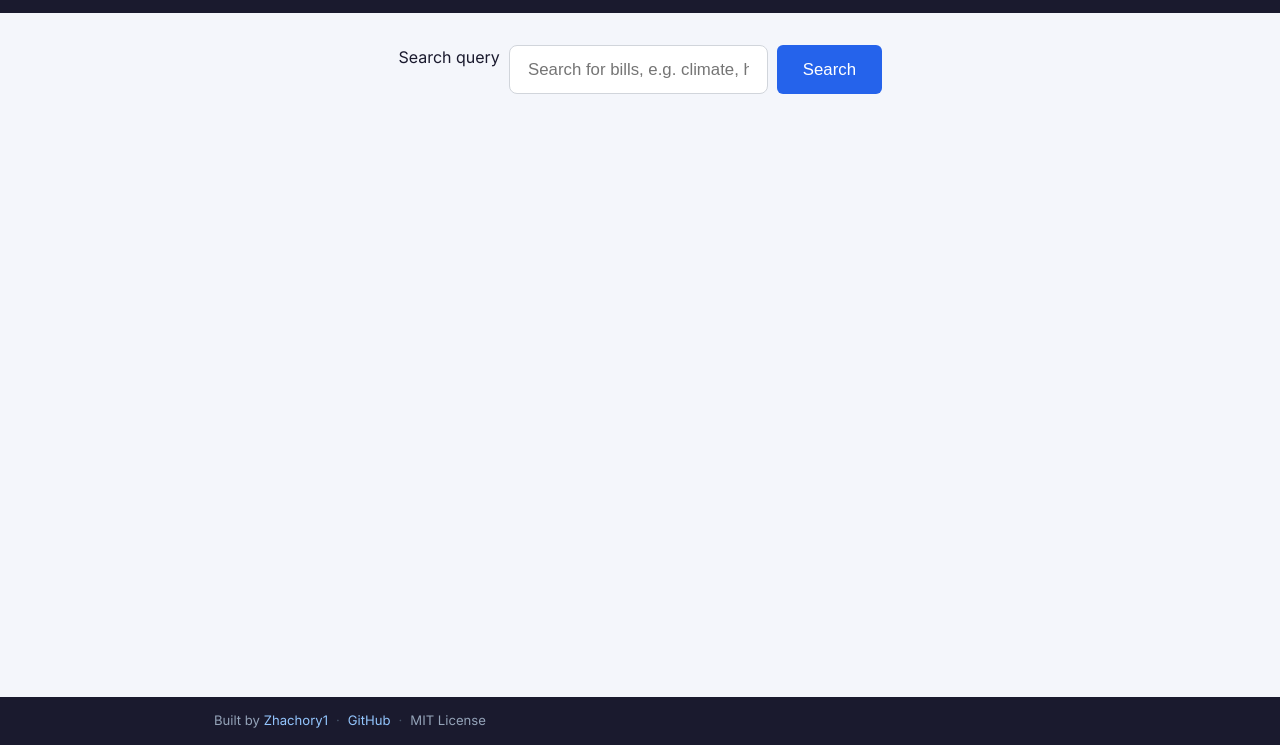
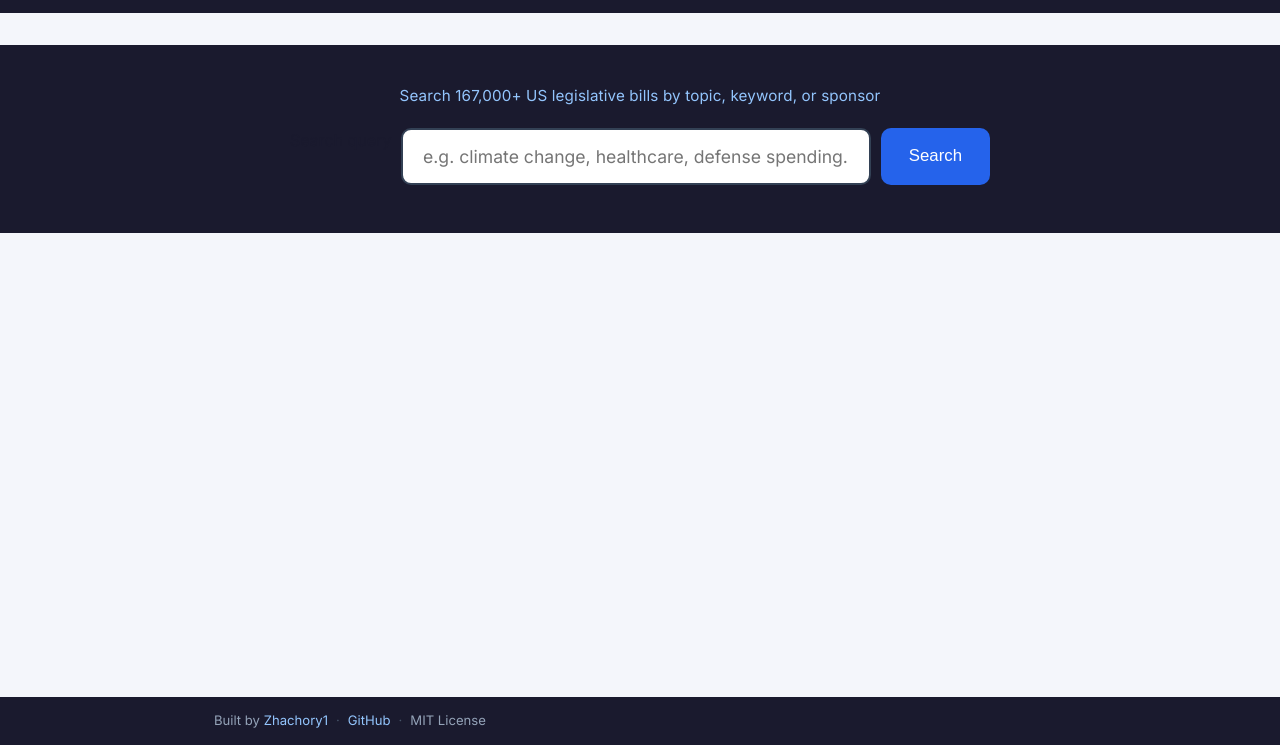
Before and after one commit to Zhachory1/bill-ingestion-pipelines, a plain HTML site: page static/index.html in a window 1280 px wide. Shown: the part 55-800 px from the top of the page. Drawn offline with Linux system fonts and the light colour scheme.

Commit message:
fix: search hero layout — full-width bar, tagline, dark background panel
Moves the search form into a dedicated hero section spanning the full
page width. Input is now 700px wide, centered, with larger padding and
font. Adds a tagline describing the corpus size.

Co-Authored-By: Claude Sonnet 4.6 <noreply@anthropic.com>

```diff
--- a/static/index.html
+++ b/static/index.html
@@ -20,20 +20,23 @@
         </div>
     </header>
 
-    <main class="container">
+    <div class="search-hero">
+        <p class="search-tagline">Search 167,000+ US legislative bills by topic, keyword, or sponsor</p>
         <form id="search-form" class="search-form" role="search" aria-label="Search bills">
             <label for="search-input" class="visually-hidden">Search query</label>
             <input
                 type="text"
                 id="search-input"
                 name="q"
-                placeholder="Search for bills, e.g. climate, healthcare..."
+                placeholder="e.g. climate change, healthcare, defense spending..."
                 autocomplete="off"
                 aria-label="Search bills"
             >
             <button type="submit">Search</button>
         </form>
+    </div>
 
+    <main class="container">
         <div id="loading" class="loading" hidden aria-live="polite">Searching...</div>
         <div id="error" class="error" hidden role="alert"></div>
         <div id="results" aria-live="polite" aria-label="Search results"></div>
--- a/static/styles.css
+++ b/static/styles.css
@@ -65,19 +65,35 @@ a:hover {
     font-size: 0.9rem;
 }
 
-/* ----- Search form ----- */
+/* ----- Search hero ----- */
+.search-hero {
+    background: #1a1a2e;
+    padding: 2.5rem 1.5rem 3rem;
+    text-align: center;
+    margin-bottom: 2rem;
+}
+
+.search-tagline {
+    color: #93c5fd;
+    font-size: 0.95rem;
+    margin-bottom: 1.25rem;
+    letter-spacing: 0.01em;
+}
+
 .search-form {
     display: flex;
     gap: 0.6rem;
-    margin-bottom: 1.5rem;
+    max-width: 700px;
+    margin: 0 auto;
 }
 
 .search-form input[type="text"] {
     flex: 1;
-    padding: 0.85rem 1.1rem;
-    font-size: 1.05rem;
-    border: 1.5px solid #d1d5db;
-    border-radius: 8px;
+    padding: 1rem 1.25rem;
+    font-size: 1.1rem;
+    font-family: inherit;
+    border: 2px solid #334155;
+    border-radius: 10px;
     outline: none;
     background: #fff;
     transition: border-color 0.15s, box-shadow 0.15s;
@@ -85,14 +101,15 @@ a:hover {
 }
 
 .search-form input[type="text"]:focus {
-    border-color: #2563eb;
-    box-shadow: 0 0 0 3px rgba(37, 99, 235, 0.15);
+    border-color: #3b82f6;
+    box-shadow: 0 0 0 3px rgba(59, 130, 246, 0.25);
 }
 
 .search-form button {
-    padding: 0.85rem 1.6rem;
+    padding: 1rem 1.75rem;
     font-size: 1.05rem;
     white-space: nowrap;
+    border-radius: 10px;
 }
 
 /* ----- Buttons ----- */
```
